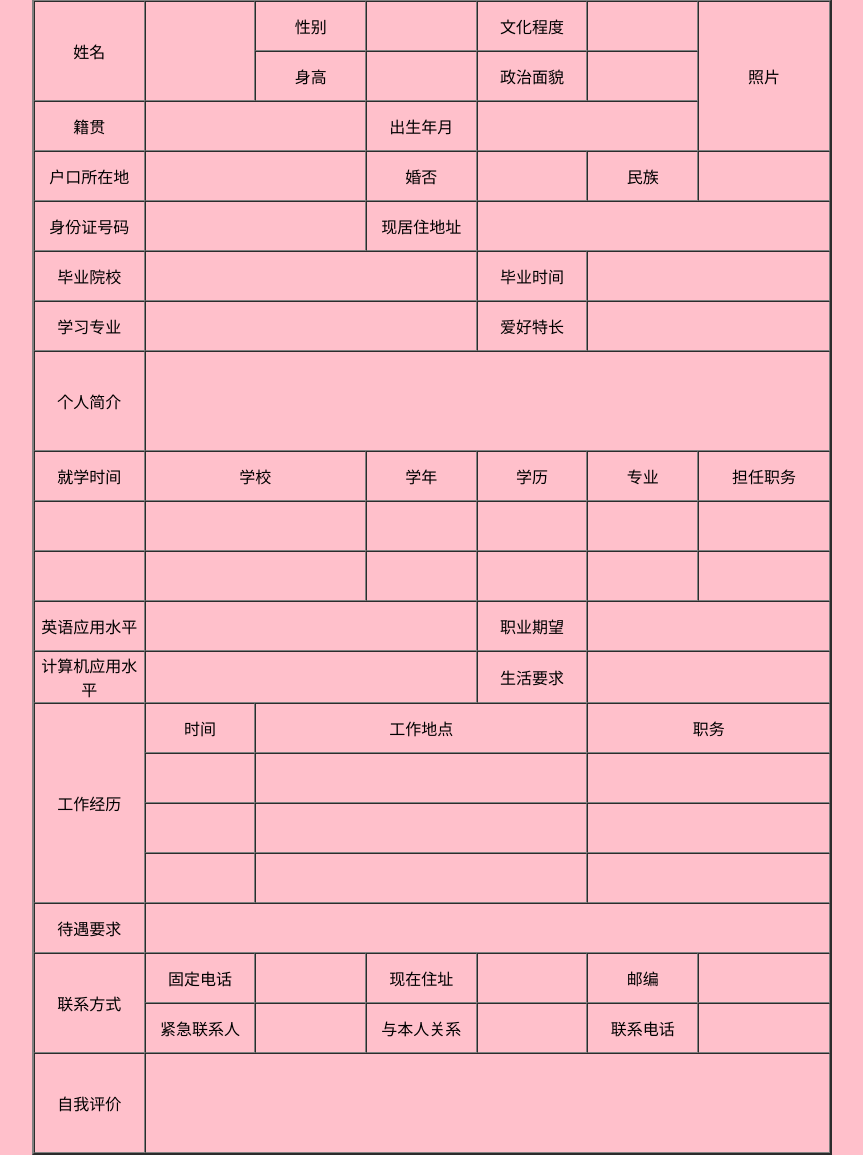
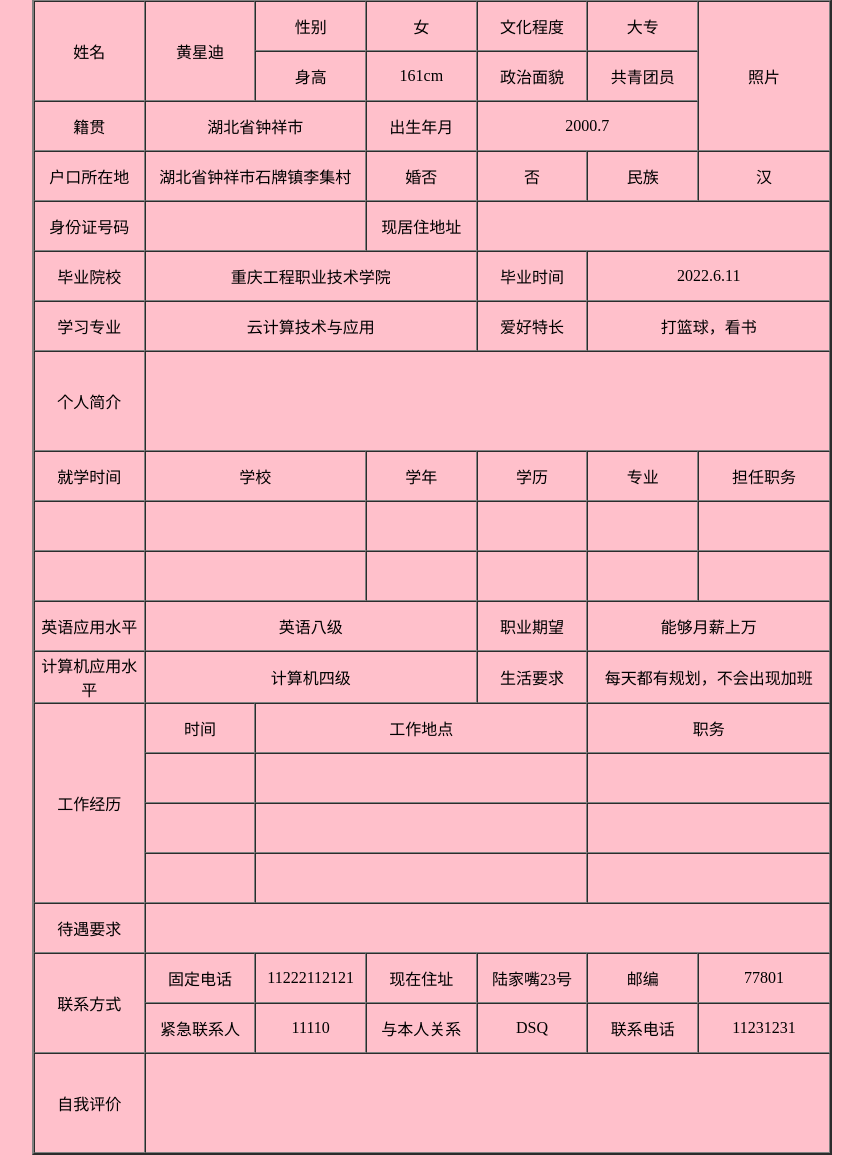
Before and after one commit to huangyouxiu123/huangyouxiu123.github.io, a plain HTML site: page jianli.html in a window 1280 px wide. Shown: the part 28-1183 px from the top of the page, without its empty margins (208-1071 px from the left). Drawn offline with Linux system fonts and the light colour scheme.

Commit message:
Update jianli.html

```diff
--- a/jianli.html
+++ b/jianli.html
@@ -16,32 +16,32 @@
         <h3  align="center">个人简历</h3>
         <tr height="50"  style="text-align: center;">
             <td rowspan="2" >姓名</td>
-            <td rowspan="2" width="100">  </td>
+            <td rowspan="2" width="100"> 黄星迪 </td>
             <td width="100">性别</td>
-            <td width="100">  </td>
+            <td width="100"> 女 </td>
             <td>文化程度</td>
-            <td width="100"></td>
+            <td width="100">大专</td>
             <td  rowspan="3" width="120">照片</td>
         </tr>
         <tr height="50" style="text-align: center;">
             <td>身高</td>
-            <td></td>
+            <td>161cm</td>
             <td>政治面貌</td>
-            <td></td>
+            <td>共青团员</td>
         </tr>
         <tr height="50" style="text-align: center;">
             <td width="100">籍贯</td>
-            <td colspan="2"></td>
+            <td colspan="2">湖北省钟祥市</td>
             <td>出生年月</td>
-            <td colspan="2"></td>
+            <td colspan="2">2000.7</td>
         </tr>
         <tr height="50" style="text-align: center;">
             <td>户口所在地</td>
-            <td colspan="2"></td>
+            <td colspan="2">湖北省钟祥市石牌镇李集村</td>
             <td>婚否</td>
-            <td width="100"></td>
+            <td width="100">否</td>
             <td>民族</td>
-            <td></td>
+            <td>汉</td>
         </tr>
         <tr height="50" style="text-align: center;">
             <td>身份证号码</td>
@@ -51,15 +51,15 @@
         </tr>
         <tr height="50" style="text-align: center;">
             <td>毕业院校</td>
-            <td colspan="3"></td>
+            <td colspan="3">重庆工程职业技术学院</td>
             <td>毕业时间</td>
-            <td colspan="2"></td>
+            <td colspan="2">2022.6.11</td>
         </tr>
         <tr height="50" style="text-align: center;">
             <td>学习专业</td>
-            <td colspan="3"></td>
+            <td colspan="3">云计算技术与应用</td>
             <td>爱好特长</td>
-            <td colspan="2"></td>
+            <td colspan="2">打篮球，看书</td>
         </tr>
         <tr height="50" style="text-align: center;">
             <td rowspan="2">个人简介</td>
@@ -92,15 +92,15 @@
         </tr>
         <tr height="50" style="text-align: center;">
             <td>英语应用水平</td>
-            <td colspan="3"></td>
+            <td colspan="3">英语八级</td>
             <td>职业期望</td>
-            <td colspan="2"></td>
+            <td colspan="2">能够月薪上万</td>
         </tr>
         <tr height="50" style="text-align: center;">
             <td>计算机应用水平</td>
-            <td colspan="3"></td>
+            <td colspan="3">计算机四级</td>
             <td>生活要求</td>
-            <td colspan="2"></td>
+            <td colspan="2">每天都有规划，不会出现加班</td>
         </tr>
         <tr height="50" style="text-align: center;">
             <td rowspan="4">工作经历</td>
@@ -130,19 +130,19 @@
         <tr height="50" style="text-align: center;">
             <td rowspan="2">联系方式</td>
             <td>固定电话</td>
-            <td></td>
+            <td>11222112121</td>
             <td>现在住址</td>
-            <td></td>
+            <td>陆家嘴23号</td>
             <td>邮编</td>
-            <td></td>
+            <td>77801</td>
         </tr>
         <tr height="50" style="text-align: center;">
             <td>紧急联系人</td>
-            <td></td>
+            <td>11110</td>
             <td>与本人关系</td>
-            <td></td>
+            <td>DSQ</td>
             <td>联系电话</td>
-            <td></td>
+            <td>11231231</td>
         </tr>
         <tr height="50" style="text-align: center;">
             <td rowspan="2">自我评价</td>
```
